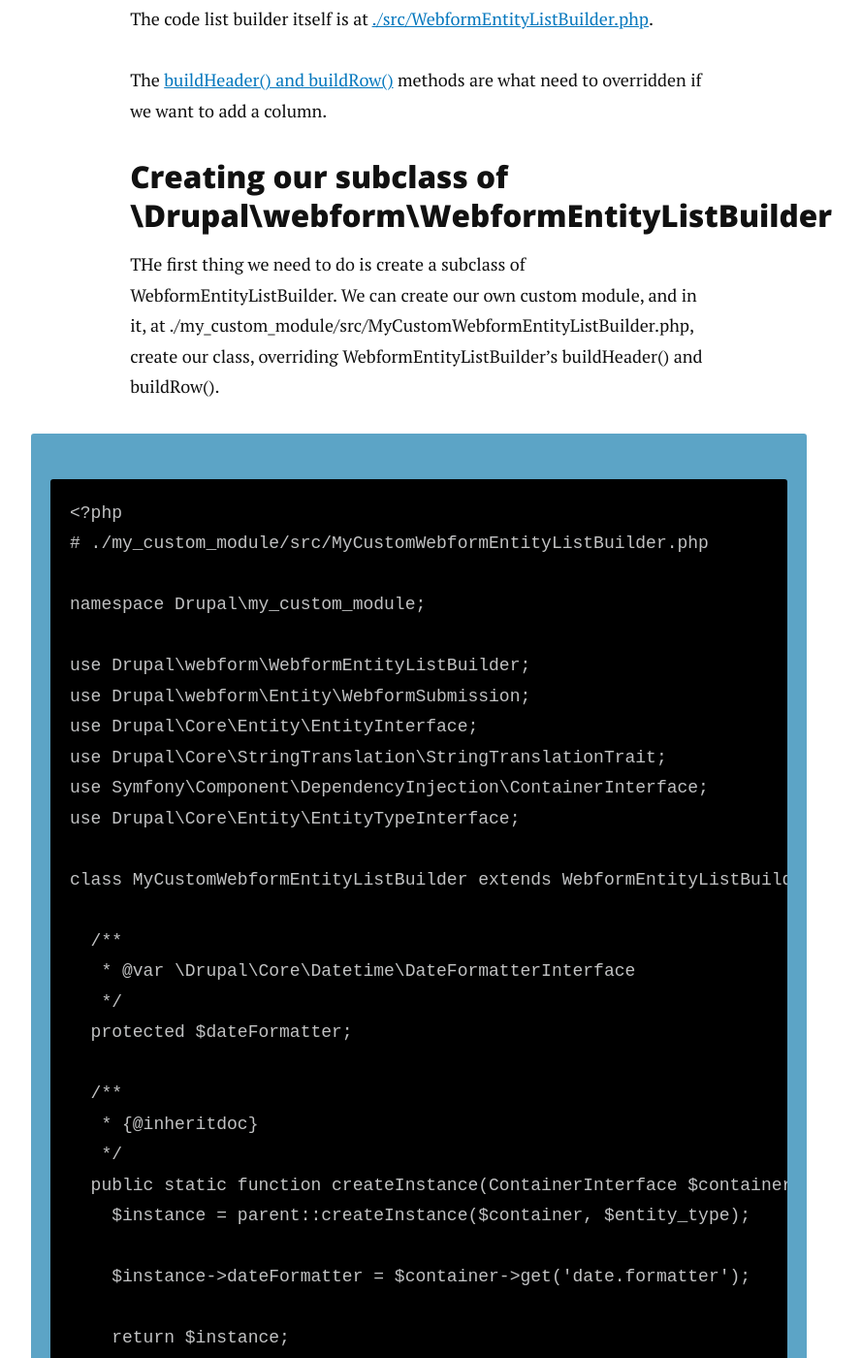
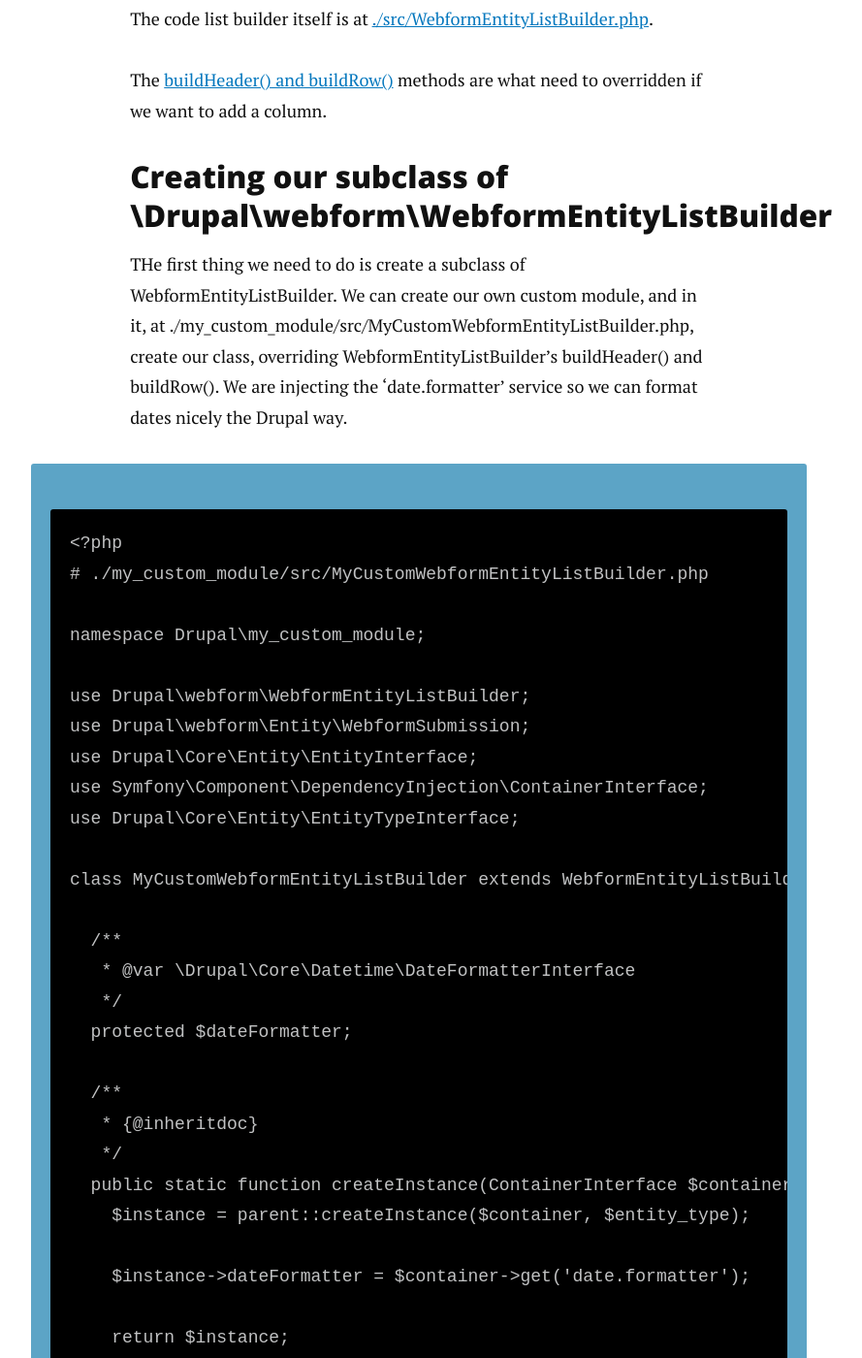
Before and after one commit to alberto56/dcycleblog, a Jekyll site: the page built from _posts/2022-02-07-list-handler.md, in a window 1280 px wide and 1400 px high, scrolled down 2214 px. Shown: the whole window at 97% size, without its empty margins (208-1097 px from the left). Built offline with Jekyll 4.4.1, drawn with Linux system fonts in a browser that asks for light colours; nearby versions of some CDN libraries; comment, search, counter and statistics services are not loaded; some of the changed text lies outside the part shown.

Commit message:
2022-02-07-23:26:51

```diff
--- a/_posts/2022-02-07-list-handler.md
+++ b/_posts/2022-02-07-list-handler.md
@@ -50,7 +50,7 @@
 
 ### Creating our subclass of \Drupal\webform\WebformEntityListBuilder
 
-THe first thing we need to do is create a subclass of WebformEntityListBuilder. We can create our own custom module, and in it, at ./my_custom_module/src/MyCustomWebformEntityListBuilder.php, create our class, overriding WebformEntityListBuilder's buildHeader() and buildRow().
+THe first thing we need to do is create a subclass of WebformEntityListBuilder. We can create our own custom module, and in it, at ./my_custom_module/src/MyCustomWebformEntityListBuilder.php, create our class, overriding WebformEntityListBuilder's buildHeader() and buildRow(). We are injecting the 'date.formatter' service so we can format dates nicely the Drupal way.
 
     <?php
     # ./my_custom_module/src/MyCustomWebformEntityListBuilder.php
@@ -60,7 +60,6 @@
     use Drupal\webform\WebformEntityListBuilder;
     use Drupal\webform\Entity\WebformSubmission;
     use Drupal\Core\Entity\EntityInterface;
-    use Drupal\Core\StringTranslation\StringTranslationTrait;
     use Symfony\Component\DependencyInjection\ContainerInterface;
     use Drupal\Core\Entity\EntityTypeInterface;
 
```
Also changed, not shown: other parts of _posts/2022-02-07-list-handler.md (+1 -1 lines).
